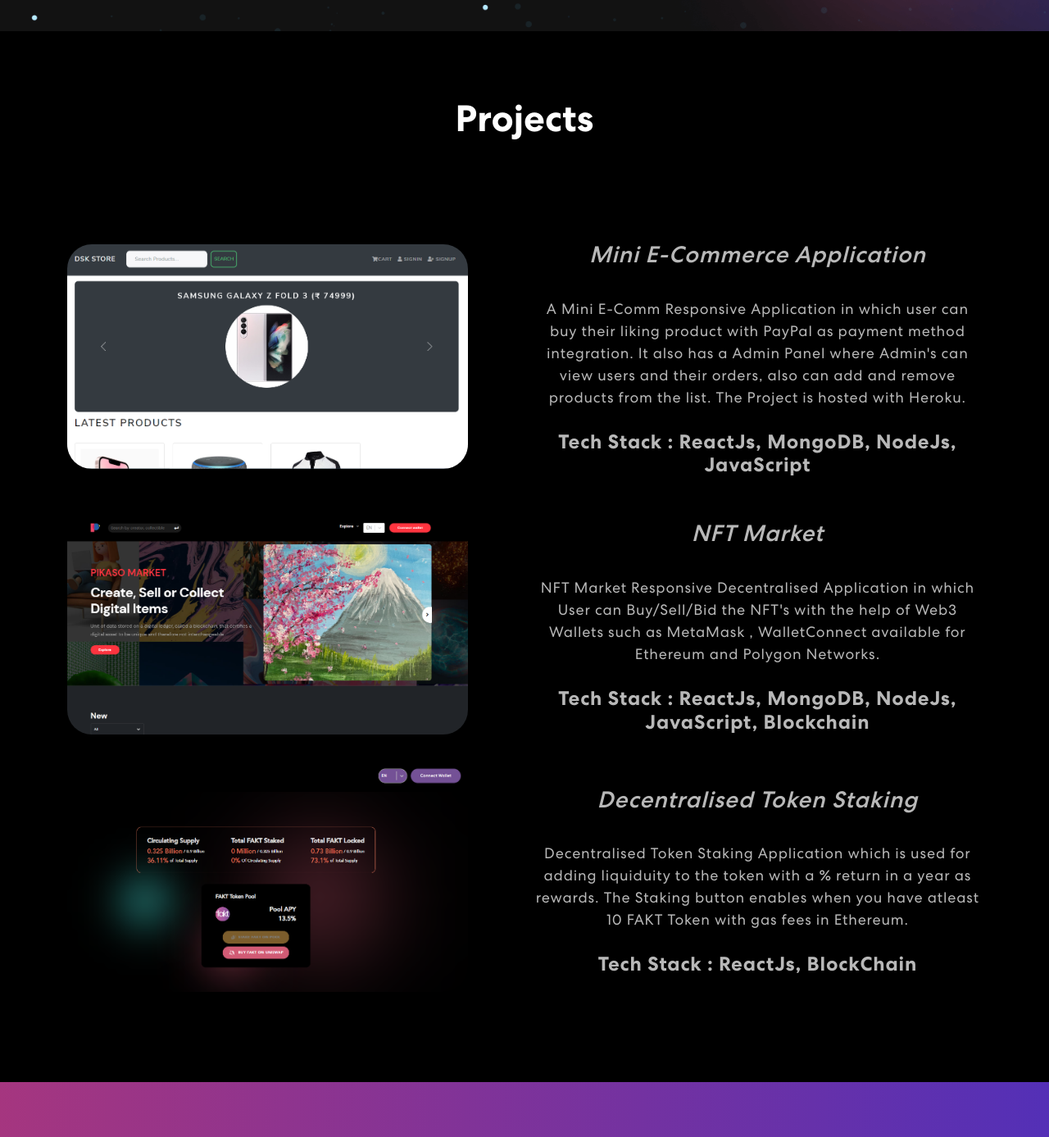
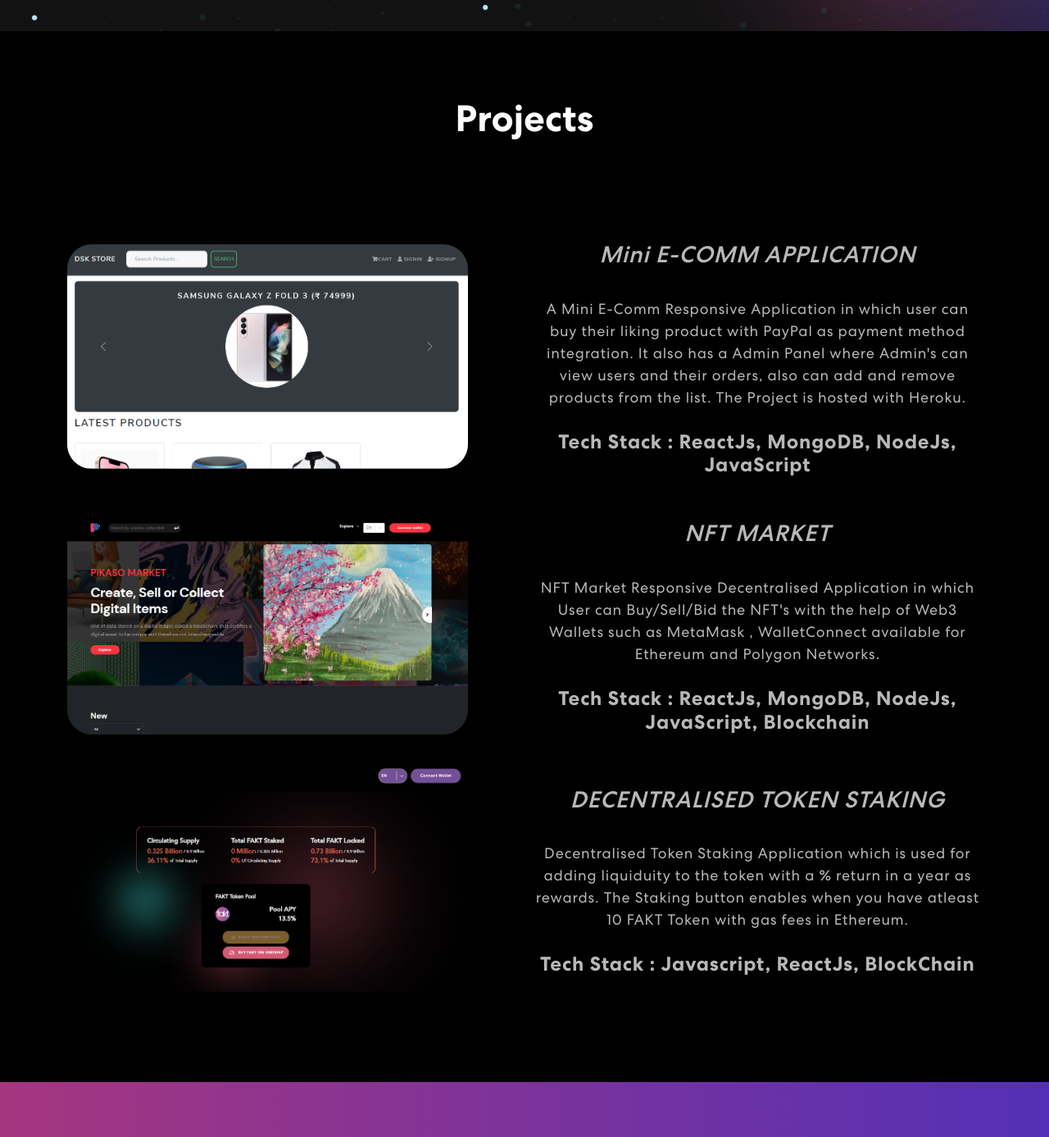
Before and after one commit to Deepsk315/My-portfolio, a React (Create React App) app in the folder frontend/: page / in a window 1280 px wide. Shown: the part 826-2213 px from the top of the page at 82% size. Built offline with nearby package versions, Linux system fonts and the light colour scheme.

Commit message:
Few changes with names

```diff
--- a/frontend/src/components/Projects.js
+++ b/frontend/src/components/Projects.js
@@ -11,7 +11,7 @@ const Projects = () => {
   const projects = [
     {
       title: "DSK Store",
-      projTitle: "Mini E-Commerce Application",
+      projTitle: "Mini E-COMM APPLICATION",
       imgUrl: projImg1,
       link: "https://dskstoreapp.herokuapp.com/",
       description:
@@ -20,7 +20,7 @@ const Projects = () => {
     },
     {
       title: "Pikaso",
-      projTitle: "NFT Market",
+      projTitle: "NFT MARKET",
       imgUrl: projImg2,
       link: "https://pikaso.market/",
       description:
@@ -29,12 +29,12 @@ const Projects = () => {
     },
     {
       title: "Staking",
-      projTitle: "Decentralised Token Staking",
+      projTitle: "DECENTRALISED TOKEN STAKING",
       imgUrl: projImg3,
       link: "https://staking.medifakt.com/",
       description:
         "Decentralised Token Staking Application which is used for adding liquiduity to the token with a % return in a year as rewards. The Staking button enables when you have atleast 10 FAKT Token with gas fees in Ethereum.",
-      techStack: "ReactJs, BlockChain ",
+      techStack: "Javascript, ReactJs, BlockChain ",
     },
   ];
 
```
